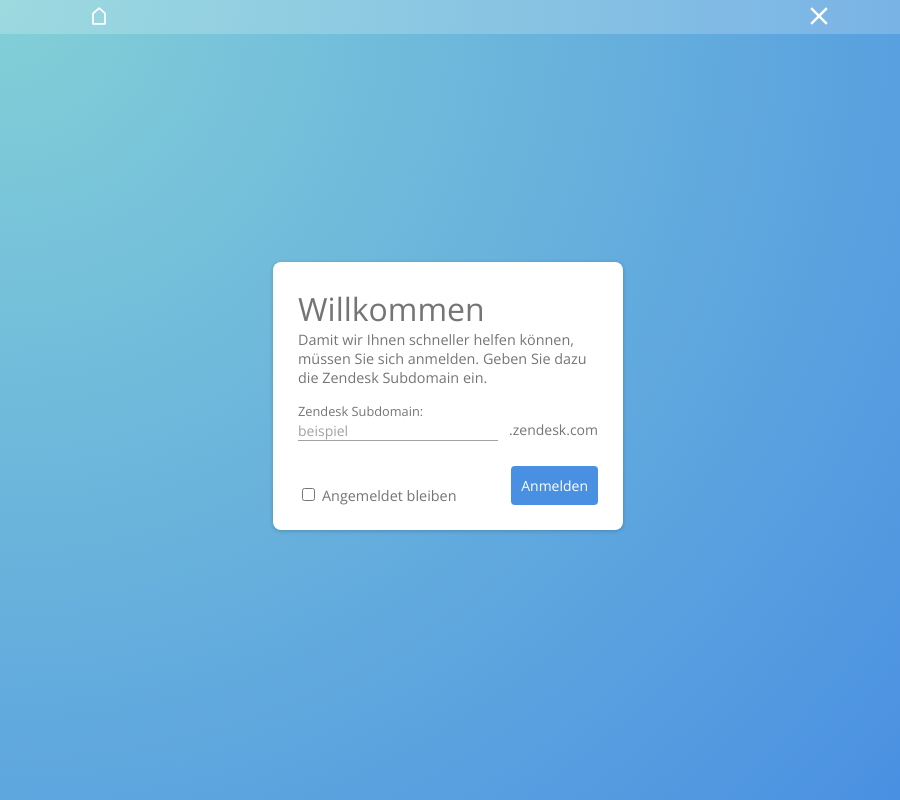
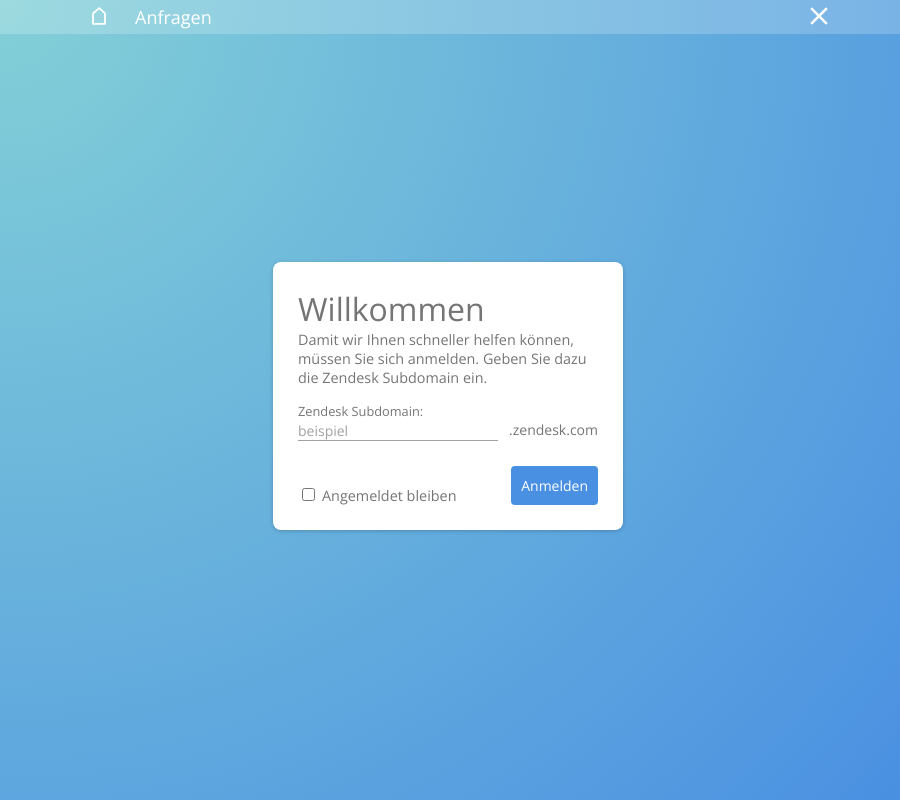
Before and after one commit to thecarlmartin/zendesk-desktop-client, an Electron app: page app/index.html in a window 900 px wide. Drawn offline with nearby package versions, Linux system fonts and the light colour scheme; no server answers.

Commit message:
Started working on current Requests feature

```diff
--- a/app/index.html
+++ b/app/index.html
@@ -116,7 +116,7 @@
     <!-- Top Navigation -->
     <header class="header drag-area" id='header-main'>
       <a href="#" onclick="leaveSearchResults();"alt="Home"><img src="img/home-icon.svg" alt="Go Home" id="home"></a>
-      <!-- <a href="#" alt="Anfragen" id="requests">Anfragen</a> -->
+      <a href="#" alt="Anfragen" id="requests">Anfragen</a>
       <a href="#" alt="Anfragen" id="close-app" onclick="closeWindow();"><img src="img/x.svg" alt="Close App"></a>
     </header>
 
```
